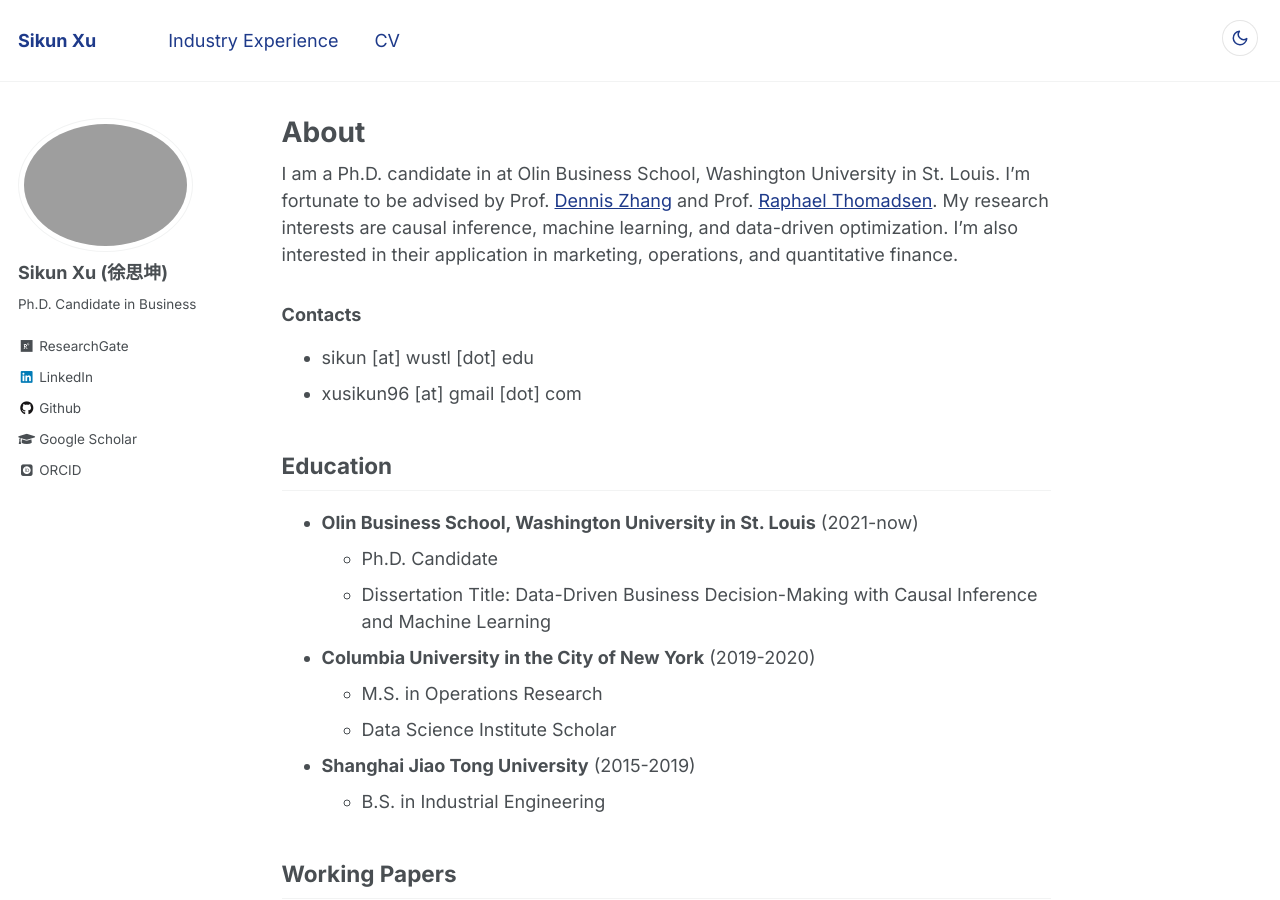
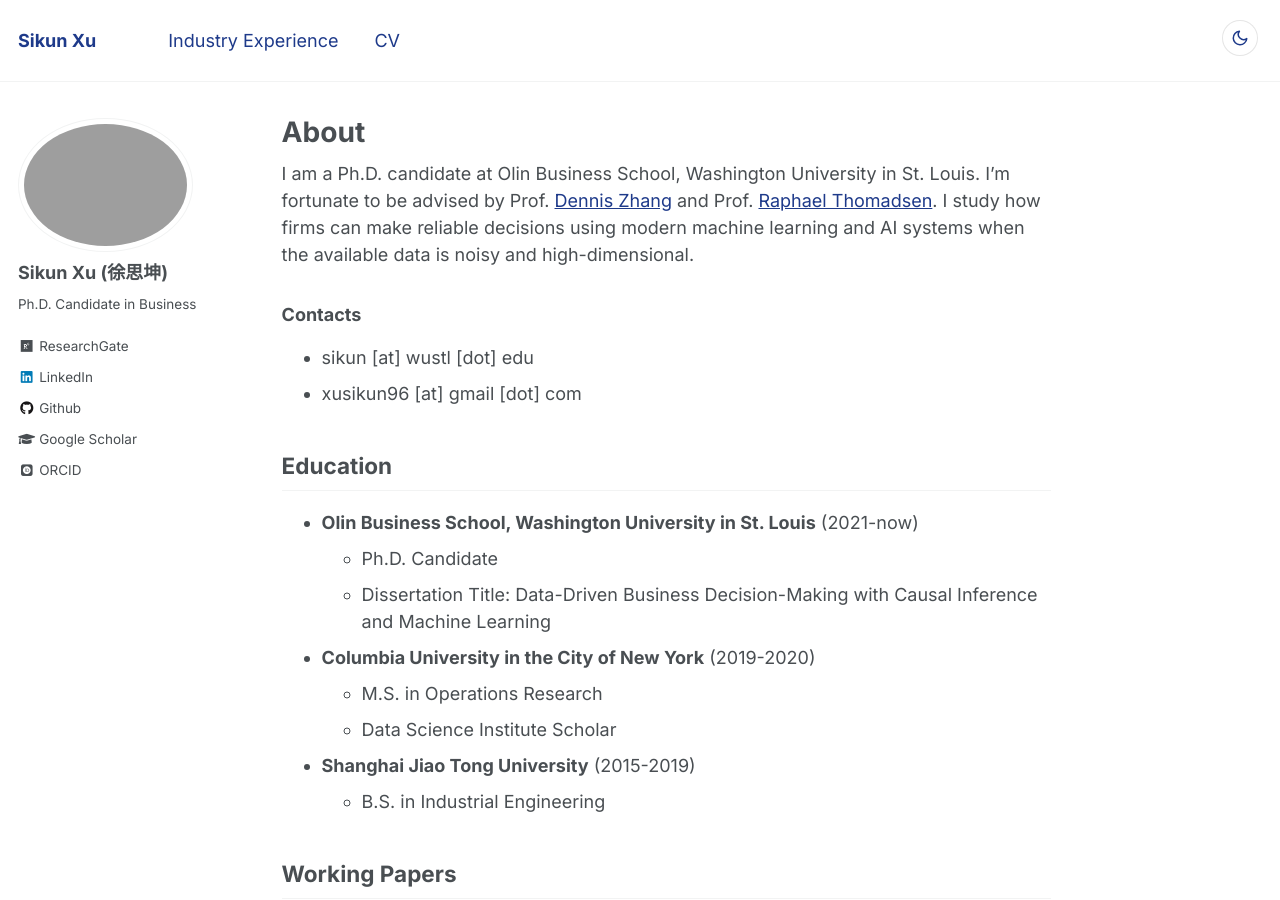
Before and after one commit to iamsikun/iamsikun.github.io, a Jekyll site: the page built from _pages/about.md, in a window 1280 px wide and 900 px high. Built offline with Jekyll 4.4.1, drawn with Linux system fonts in a browser that asks for light colours; some web fonts are replaced.

Commit message:
Correct typo and updated research interest

```diff
--- a/_pages/about.md
+++ b/_pages/about.md
@@ -9,7 +9,7 @@
 ---
 
 
-I am a Ph.D. candidate in at Olin Business School, Washington University in St. Louis. I'm fortunate to be advised by Prof. [Dennis Zhang](http://denniszhang.org/) and Prof. [Raphael Thomadsen](https://apps.olin.wustl.edu/faculty/thomadsen/). My research interests are causal inference, machine learning, and data-driven optimization. I'm also interested in their application in marketing, operations, and quantitative finance.
+I am a Ph.D. candidate at Olin Business School, Washington University in St. Louis. I'm fortunate to be advised by Prof. [Dennis Zhang](http://denniszhang.org/) and Prof. [Raphael Thomadsen](https://apps.olin.wustl.edu/faculty/thomadsen/). I study how firms can make reliable decisions using modern machine learning and AI systems when the available data is noisy and high-dimensional.
 
 ### Contacts
 * sikun [at] wustl [dot] edu
```
